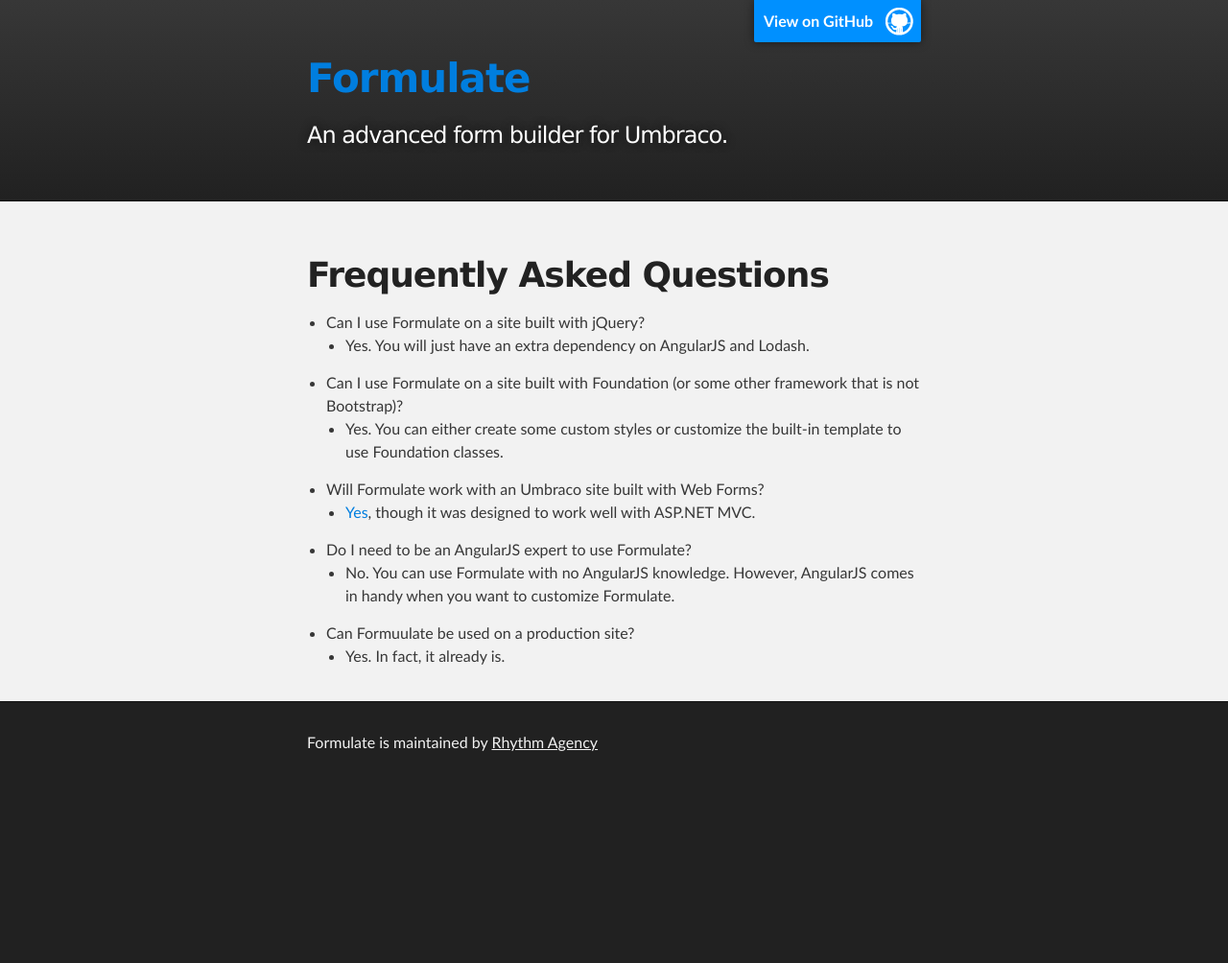
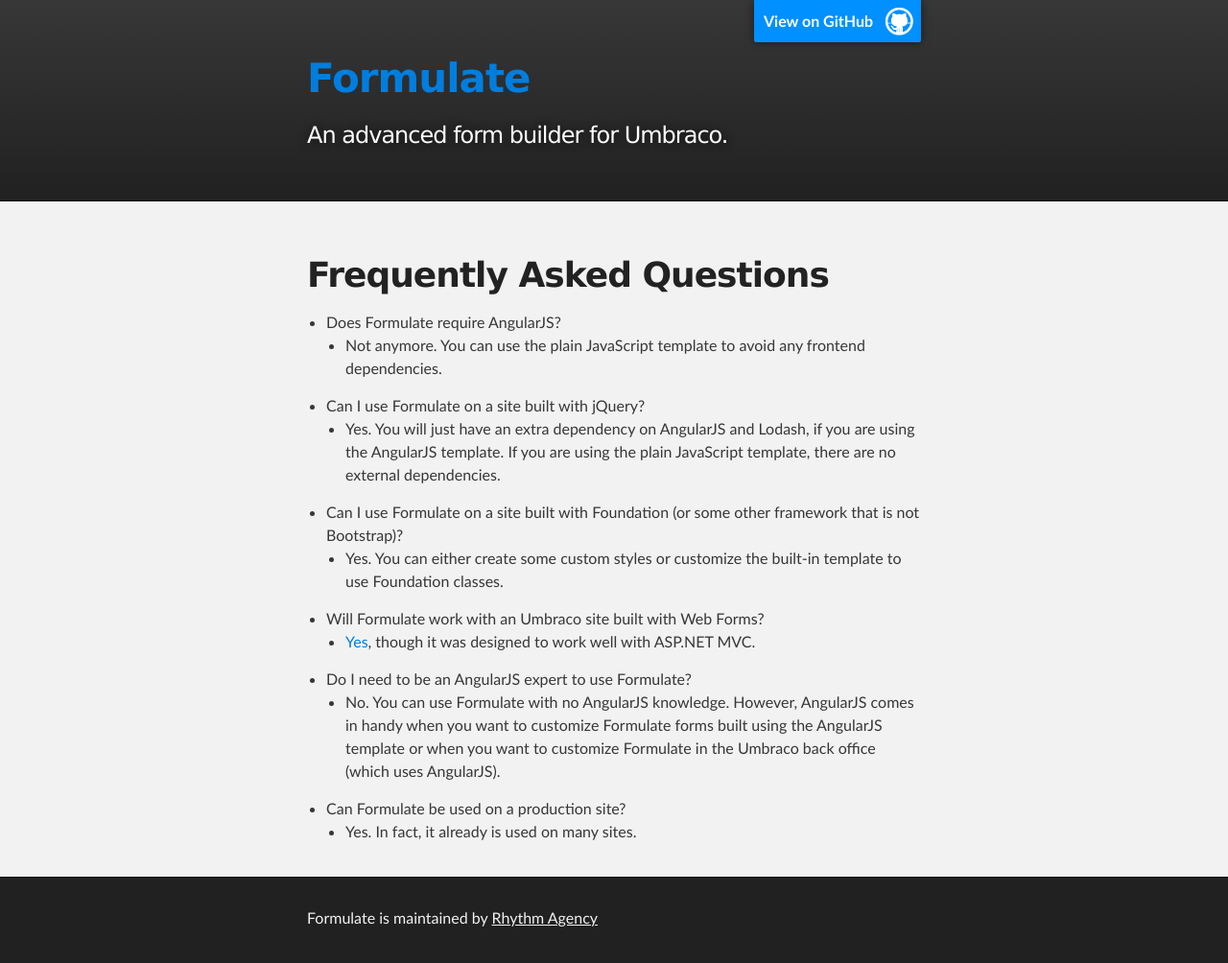
Before and after one commit to rhythmagency/formulate, a Jekyll site: the page built from faq.md, in a window 1280 px wide. Shown: the whole page at 96% size. Built offline with Jekyll 4.4.1, drawn with Linux system fonts in a browser that asks for light colours; before the commit the page ends 900 px from its top, so only the background shows below that.

Commit message:
Documentation updates relating to the plain JavaScript template. Removed the roadmap since Formulate is fairly mature now.

```diff
--- a/faq.md
+++ b/faq.md
@@ -5,13 +5,15 @@
 
 # Frequently Asked Questions
 
+* Does Formulate require AngularJS?
+  * Not anymore. You can use the plain JavaScript template to avoid any frontend dependencies.
 * Can I use Formulate on a site built with jQuery?
-  * Yes. You will just have an extra dependency on AngularJS and Lodash.
+  * Yes. You will just have an extra dependency on AngularJS and Lodash, if you are using the AngularJS template. If you are using the plain JavaScript template, there are no external dependencies.
 * Can I use Formulate on a site built with Foundation (or some other framework that is not Bootstrap)?
   * Yes. You can either create some custom styles or customize the built-in template to use Foundation classes.
 * Will Formulate work with an Umbraco site built with Web Forms?
   * [Yes](https://github.com/Nicholas-Westby/web-formulate), though it was designed to work well with ASP.NET MVC.
 * Do I need to be an AngularJS expert to use Formulate?
-  * No. You can use Formulate with no AngularJS knowledge. However, AngularJS comes in handy when you want to customize Formulate.
-* Can Formuulate be used on a production site?
-  * Yes. In fact, it already is.
+  * No. You can use Formulate with no AngularJS knowledge. However, AngularJS comes in handy when you want to customize Formulate forms built using the AngularJS template or when you want to customize Formulate in the Umbraco back office (which uses AngularJS).
+* Can Formulate be used on a production site?
+  * Yes. In fact, it already is used on many sites.
```
Also changed, not shown: index.md (+0 -1 lines), render-form.md (+1 -0 lines), roadmap.md (deleted, +0 -14 lines).
